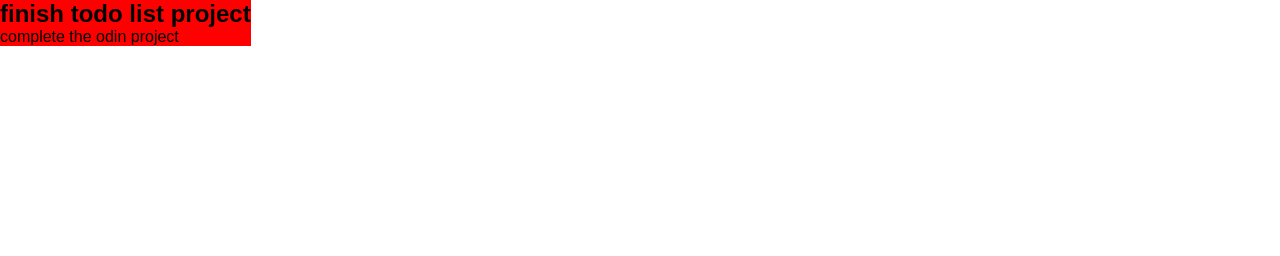
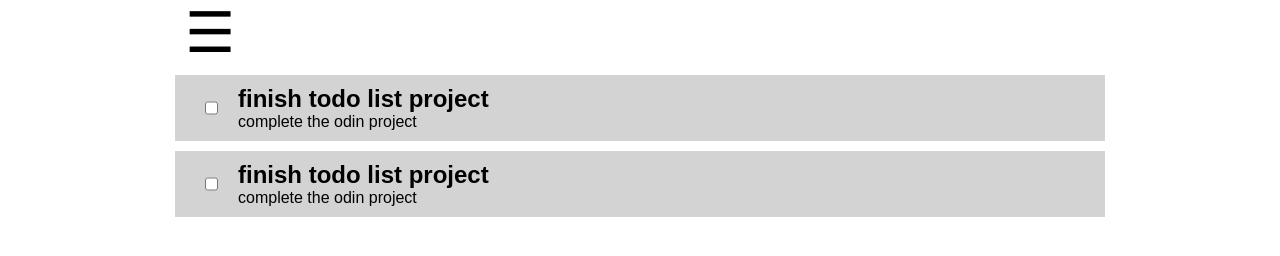
Before and after one commit to moibra05/to-do-list, a website built with webpack: page src/template.html in a window 1280 px wide. Built offline with nearby package versions, Linux system fonts and the light colour scheme.

Commit message:
Added rough sidebar

```diff
--- a/src/domModule.js
+++ b/src/domModule.js
@@ -15,8 +15,8 @@ const DOMModule = (function () {
     parent.appendChild(child);
   }
 
-  function addClass(node, newClass){
-    node.classList.add(newClass);
+  function toggleClass(node, newClass){
+    node.classList.toggle(newClass);
   }
 
   function addEventListener(node, event, callback){
@@ -25,13 +25,18 @@ const DOMModule = (function () {
     }
   }
 
+  function setAttribute(node, attribute, value){
+    node.setAttribute(attribute, value);
+  }
+
   return {
     createNode,
     querySelector,
     updateTextContent,
     appendChild,
-    addClass,
-    addEventListener
+    toggleClass,
+    addEventListener,
+    setAttribute
   }
 })();
 
--- /dev/null
+++ b/src/homepage.js
@@ -0,0 +1,20 @@
+import { DOMModule } from "./domModule";
+
+
+export const mainPage = (function (){
+
+  const hamburger = (function (){
+    const hamburgerDOM = DOMModule.querySelector(".hamburger");
+    DOMModule.addEventListener(hamburgerDOM, "click", () => {
+      DOMModule.toggleClass(sideBar.sideBarDOM, "show");
+    })
+  })();
+
+  const sideBar = (function (){
+    const sideBarDOM = DOMModule.querySelector("aside");
+    return {
+      sideBarDOM
+    }
+  })();
+
+})();
--- a/src/index.js
+++ b/src/index.js
@@ -1,7 +1,13 @@
 import "./styles.css"
 import { toDo, toDoHandler } from "./manageToDo.js"
+import { mainPage } from "./homepage.js"
 
 const egToDo = toDo("finish todo list project", "complete the odin project", "today", "high", 0);
 const toDoNode = toDoHandler.createToDoNode(egToDo);
 
 toDoHandler.appendToDoNode(toDoNode);
+
+const egToDo2 = toDo("finish todo list project", "complete the odin project", "today", "high", 0);
+const toDoNode2 = toDoHandler.createToDoNode(egToDo2);
+
+toDoHandler.appendToDoNode(toDoNode2);
--- a/src/manageToDo.js
+++ b/src/manageToDo.js
@@ -12,16 +12,23 @@ function toDo(title, description, dueDate, priority) {
 
 const toDoHandler = (function () {
   function createToDoNode(toDoInstance) {
-    const toDoNode = DOMModule.createNode("div");
+    const toDoCheckbox = DOMModule.createNode("input");
+    const toDoNode = DOMModule.createNode("li");
+    const toDoTextContainer = DOMModule.createNode("div");
     const toDoTitle = DOMModule.createNode("h2");
     const toDoDescription = DOMModule.createNode("p");
 
-    DOMModule.addClass(toDoNode, "to-do");
+    DOMModule.setAttribute(toDoCheckbox, "type", "checkbox");
+    DOMModule.toggleClass(toDoNode, "to-do");
 
     DOMModule.updateTextContent(toDoTitle, toDoInstance.title);
     DOMModule.updateTextContent(toDoDescription, toDoInstance.description);
-    DOMModule.appendChild(toDoNode, toDoTitle);
-    DOMModule.appendChild(toDoNode, toDoDescription);
+
+    DOMModule.appendChild(toDoTextContainer, toDoTitle);
+    DOMModule.appendChild(toDoTextContainer, toDoDescription);
+
+    DOMModule.appendChild(toDoNode, toDoCheckbox);
+    DOMModule.appendChild(toDoNode, toDoTextContainer);
 
     return toDoNode;
   }
--- a/src/styles.css
+++ b/src/styles.css
@@ -5,8 +5,57 @@
   font-family: Arial, Helvetica, sans-serif;
 }
 
+main {
+  margin: auto;
+  max-width: 950px;
+}
+
 .to-do {
-  display: inline-flex;
-  flex-direction: column;
-  background-color: red;
+  display: flex;
+  gap: 20px;
+  padding: 10px 30px;
+  margin: 10px;
+  background-color: lightgray
 }
+
+.all-to-dos {
+  list-style-type: none;
+}
+
+.hamburger {
+  display: block;
+  font-size: 3.5rem;
+  margin-left: 20px;
+  border: none;
+  background: none;
+  transition: 200ms;
+}
+
+.hamburger:hover {
+  cursor: pointer;
+  scale: 1.1;
+}
+
+aside {
+  position: absolute;
+  background-color: lightgray;
+  height: 100vh;
+  width: 290px;
+  transform: translateX(-290px);
+  transition: 150ms;
+}
+
+.show {
+  transform: translateX(0);
+  box-shadow: 0px 0px 100px rgba(0, 0, 0, 0.552);
+}
+
+
+@media screen and (min-width: 1600px) {
+  .hamburger {
+    display: none;
+  }
+  aside {
+    transform: translateX(0);
+  }
+}
--- a/src/template.html
+++ b/src/template.html
@@ -7,6 +7,12 @@
     <title>Document</title>
   </head>
   <body>
-    <div class="all-to-dos"></div>
+    <aside></aside>
+    <main>
+      <header>
+        <button class="hamburger">&#9776;</button>
+      </header>
+      <ul class="all-to-dos"></ul>
+    </main>
   </body>
 </html>
```
